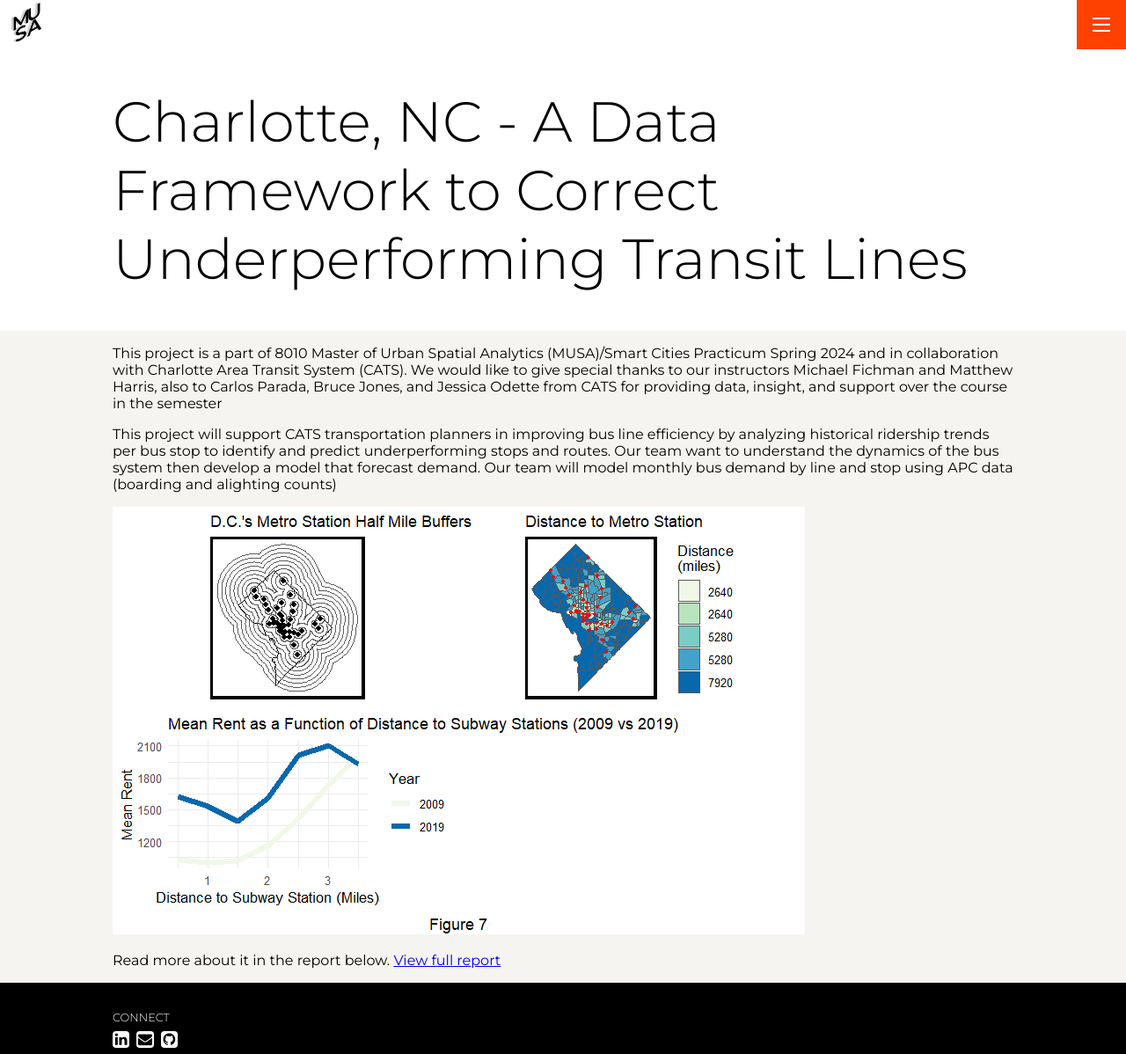
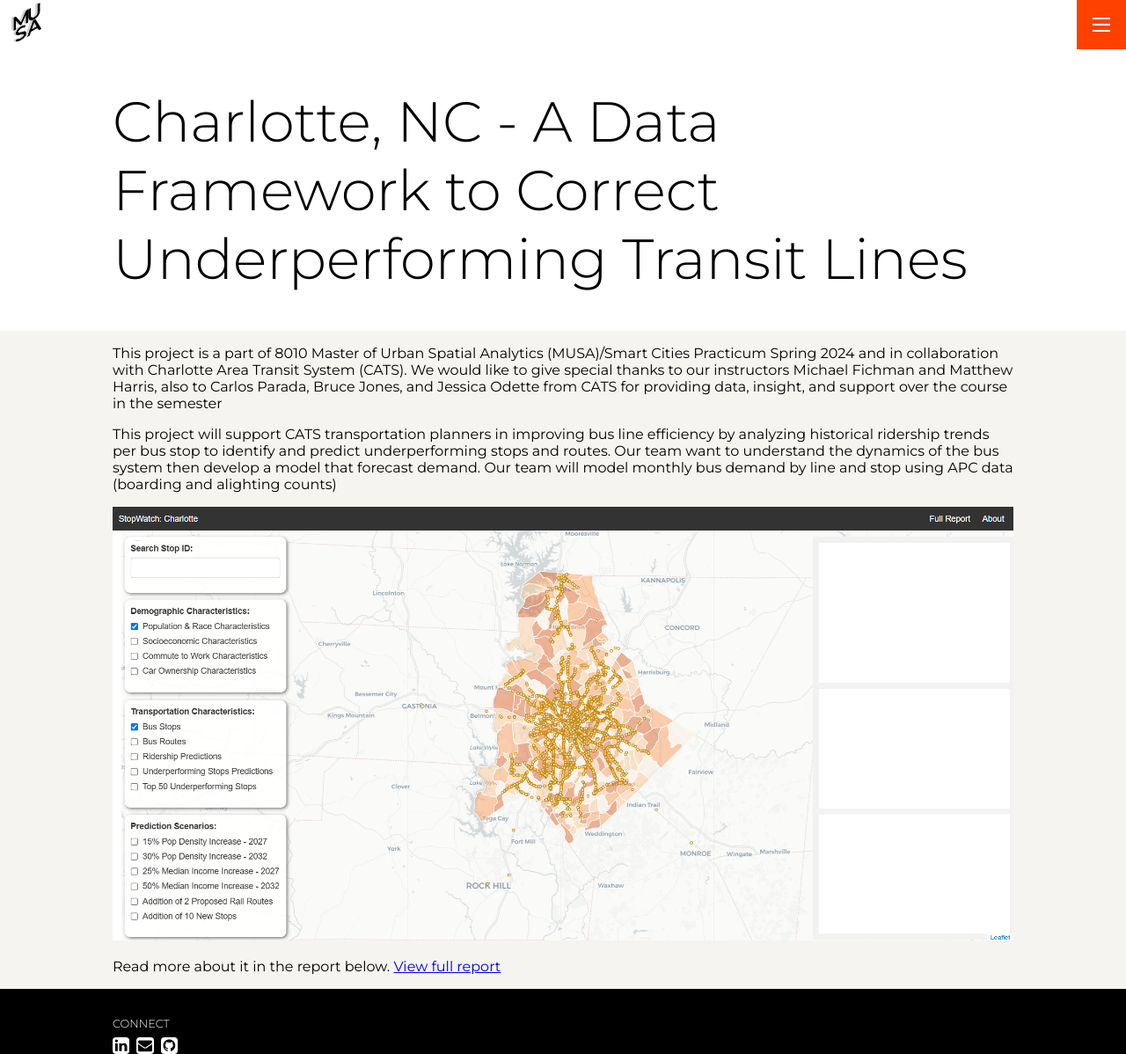
Before and after one commit to jonathan-manurung/portfolio, a Jekyll site: the page built from _projects/proj-5.md, in a window 1280 px wide and 1198 px high. Shown: the whole window at 88% size. Built offline with Jekyll 4.4.1, drawn with Linux system fonts in a browser that asks for light colours.

Commit message:
Update proj-5.md

```diff
--- a/_projects/proj-5.md
+++ b/_projects/proj-5.md
@@ -8,7 +8,9 @@ This project is a part of 8010 Master of Urban Spatial Analytics (MUSA)/Smart Ci
 
 This project will support CATS transportation planners in improving bus line efficiency by analyzing historical ridership trends per bus stop to identify and predict underperforming stops and routes. Our team want to understand the dynamics of the bus system then develop a model that forecast demand. Our team will model monthly bus demand by line and stop using APC data (boarding and alighting counts)
 
-![](../assets/img/projects/proj-1/DC_metro_station_distance.jpg)
+![](../assets/img/Stop Watch_Charlotte.png)
+
+
 
 Read more about it in the report below.
 [View full report](../Report/Washington-DC-TOD.html){:target="_blank"}
```
